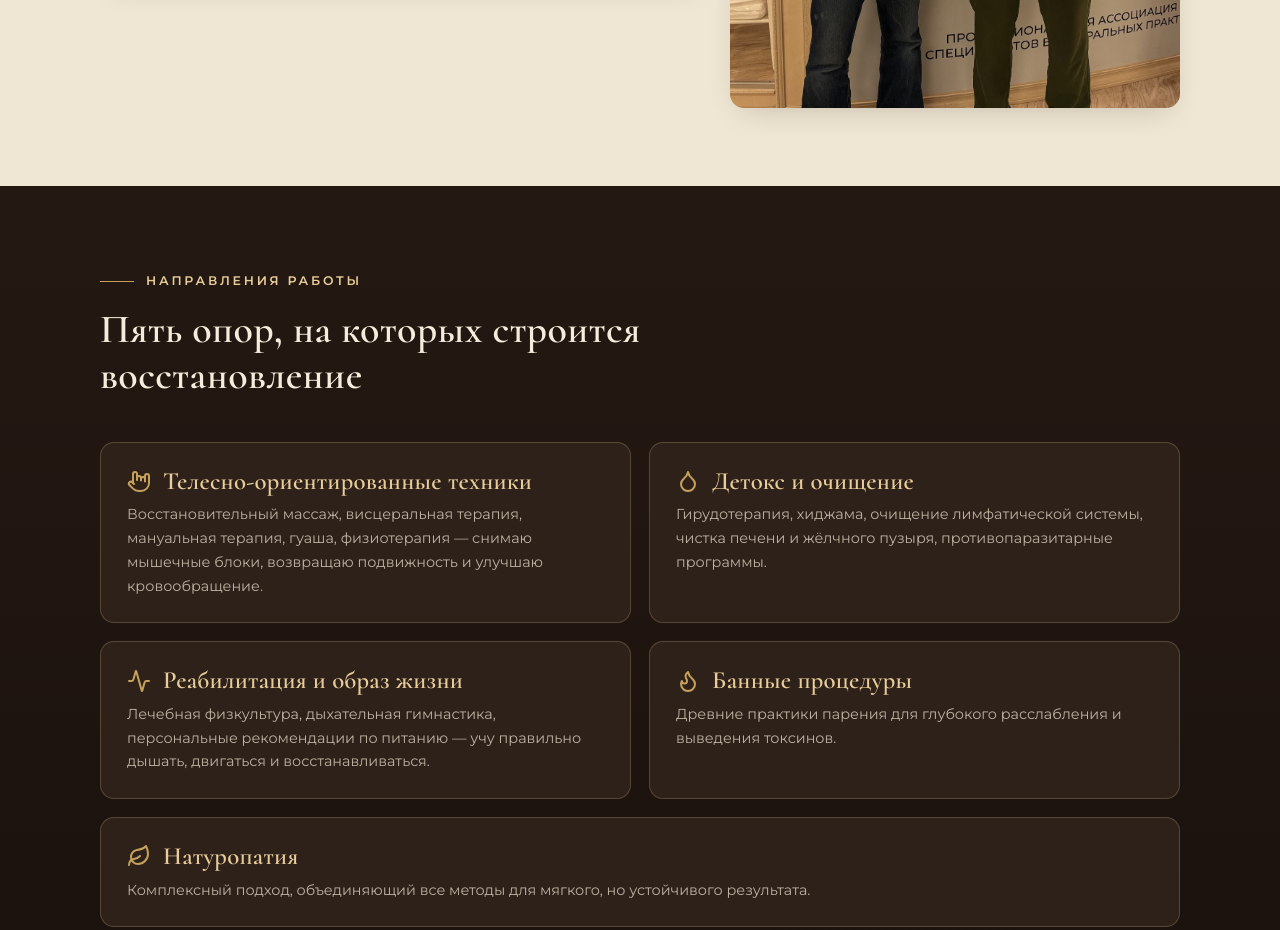
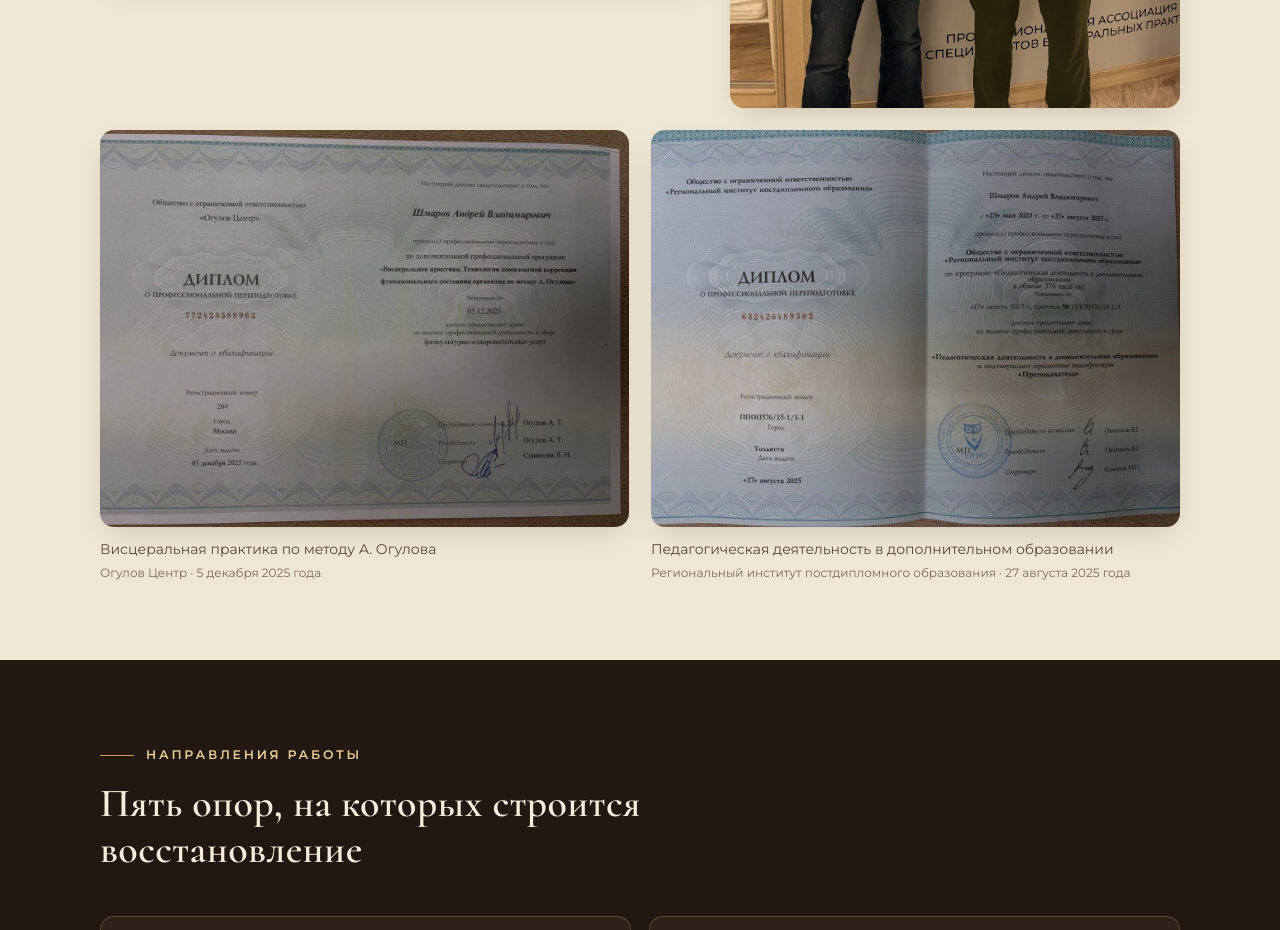
Before and after one commit to glebgorshee/massage-site, a plain HTML site: page docs/index.html in a window 1280 px wide. Shown: the part 4240-5170 px from the top of the page. Drawn offline with Linux system fonts and the light colour scheme.

Commit message:
Добавить два диплома Андрея Булатного в раздел «Обо мне»

```diff
--- a/docs/index.html
+++ b/docs/index.html
@@ -171,9 +171,30 @@
       <figure class="reveal"><img src="img/certs.jpg?v=dedddee1" alt="Стена дипломов и сертификатов: Огулов-центр, мануальная терапия, гирудотерапия" loading="lazy" width="1600" height="1200" style="border-radius:14px;box-shadow:var(--shadow)"></figure>
       <figure class="reveal"><img src="img/ogulov.jpg?v=ac3cac1f" alt="Андрей Шмаров с Александром Тимофеевичем Огуловым на вручении диплома" loading="lazy" width="1243" height="1600" style="border-radius:14px;box-shadow:var(--shadow);height:100%;object-fit:cover"></figure>
     </div>
+    <div class="edu-grid diploma-grid">
+      <figure class="reveal">
+        <a href="img/diploma-ogulov-2025.jpg" target="_blank" rel="noopener" aria-label="Открыть диплом Огулов Центра в полном размере">
+          <img src="img/diploma-ogulov-2025.jpg?v=90db2d05" alt="Диплом Андрея Владимировича Шмарова о профессиональной переподготовке по программе «Висцеральная практика. Технологии комплексной коррекции функционального состояния организма по методу А. Огулова»" loading="lazy" width="1280" height="960">
+        </a>
+        <figcaption>Висцеральная практика по методу А. Огулова<span>Огулов Центр · 5 декабря 2025 года</span></figcaption>
+      </figure>
+      <figure class="reveal">
+        <a href="img/diploma-pedagogy-2025.jpg" target="_blank" rel="noopener" aria-label="Открыть диплом по педагогической деятельности в полном размере">
+          <img src="img/diploma-pedagogy-2025.jpg?v=81d590b7" alt="Диплом Андрея Владимировича Шмарова о профессиональной переподготовке по программе «Педагогическая деятельность в дополнительном образовании», 576 часов, квалификация «Преподаватель»" loading="lazy" width="1280" height="960">
+        </a>
+        <figcaption>Педагогическая деятельность в дополнительном образовании<span>Региональный институт постдипломного образования · 27 августа 2025 года</span></figcaption>
+      </figure>
+    </div>
   </div>
 </section>
-<style>@media (max-width:720px){.edu-grid{grid-template-columns:1fr !important}}</style>
+<style>
+.diploma-grid{display:grid;grid-template-columns:1fr 1fr;gap:22px;margin-top:22px}
+.diploma-grid a{display:block;border-radius:14px}
+.diploma-grid img{width:100%;height:auto;border-radius:14px;box-shadow:var(--shadow)}
+.diploma-grid figcaption{margin-top:12px;color:var(--ink-soft);font-size:14px;line-height:1.5}
+.diploma-grid figcaption span{display:block;margin-top:4px;color:var(--muted);font-size:12px}
+@media (max-width:720px){.edu-grid{grid-template-columns:1fr !important}}
+</style>
 
 <!-- ======================= НАПРАВЛЕНИЯ ======================= -->
 <section class="section section-dark">
```
Also changed, not shown: content/index.html (+22 -1 lines), docs/img/diploma-ogulov-2025.jpg (added), docs/img/diploma-pedagogy-2025.jpg (added).
